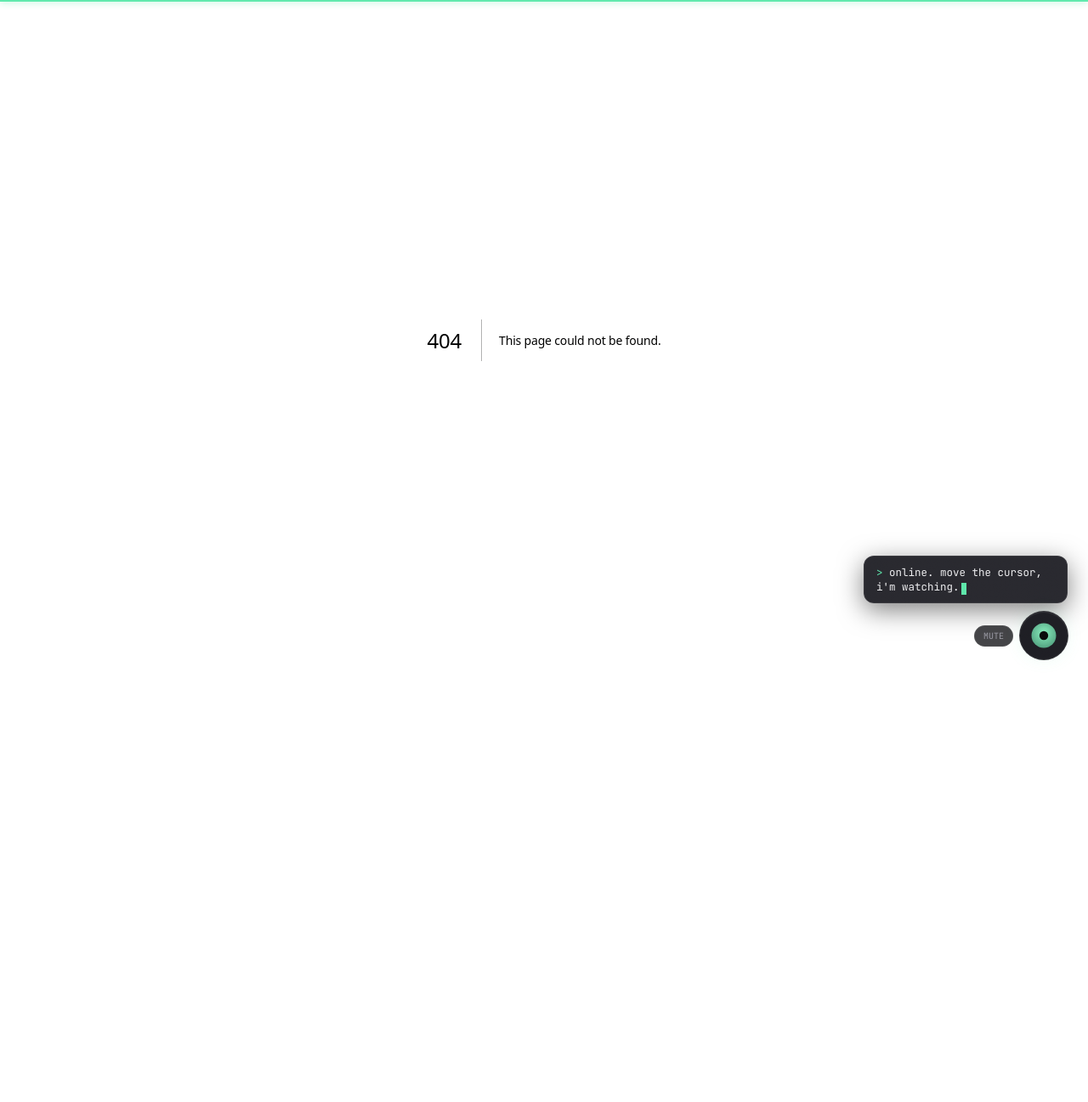
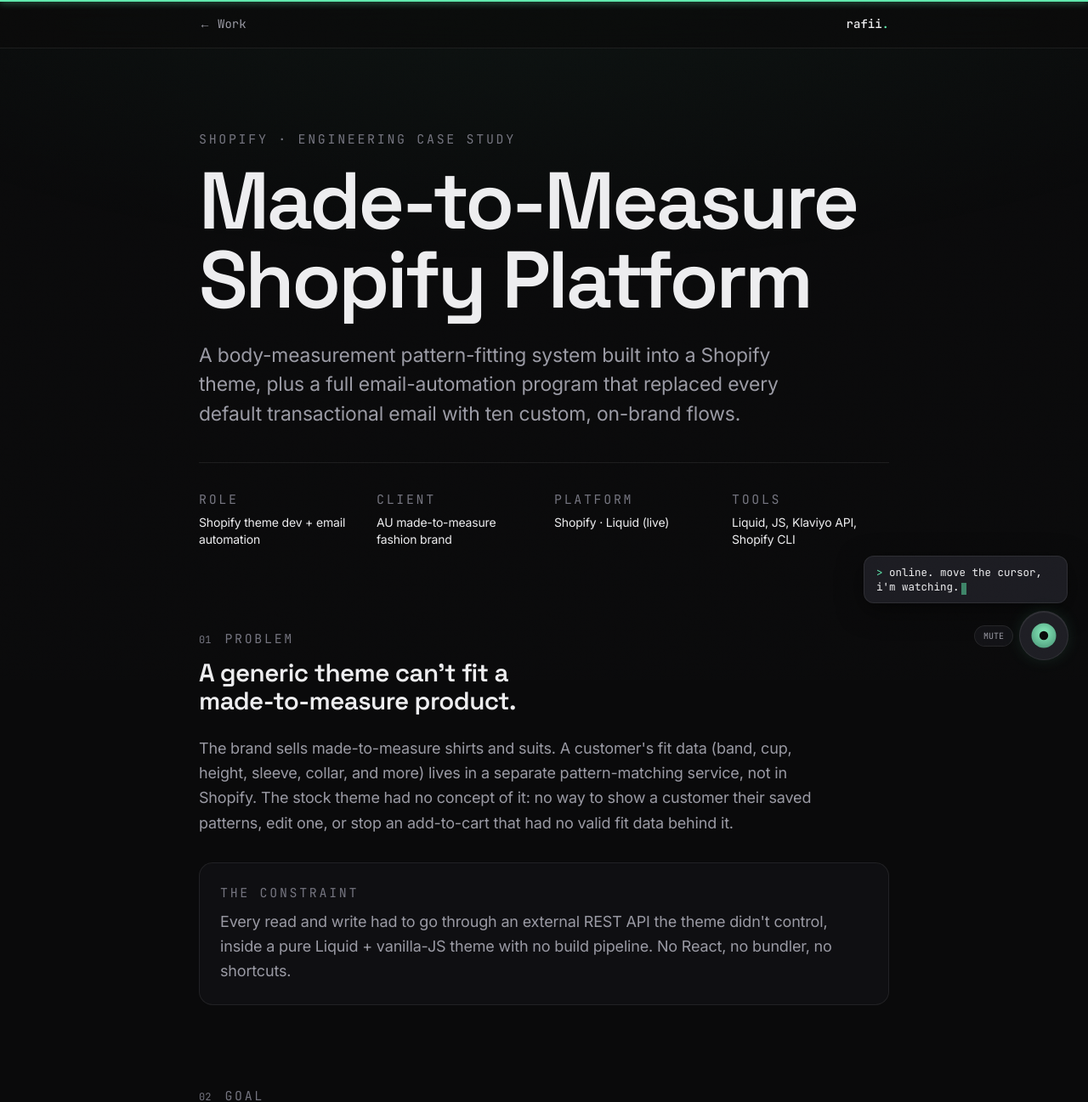
Before and after one commit to rafiimanggala/porto-web, a Next.js app: page /work/made-to-measure-shopify in a window 1280 px wide. Before the commit this address had no page. Shown: the top 1297 px of the page at 85% size. Before the commit the page ends 800 px from the top, so only its background shows below. Built offline with nearby package versions, Linux system fonts and the light colour scheme.

Commit message:
feat(work): add Made-to-Measure Shopify Platform case study
Third case study covering the pattern-fitting editor and the ten-flow
Klaviyo email automation, anonymized (no client/brand name). No client
screenshots; uses the same abstract diagram/panel components as the
Streak case study.

```diff
--- a/src/app/sitemap.ts
+++ b/src/app/sitemap.ts
@@ -7,5 +7,6 @@
     { url: `${base}/`, changeFrequency: "monthly", priority: 1 },
     { url: `${base}/work/spotter-eld`, changeFrequency: "yearly", priority: 0.6 },
     { url: `${base}/work/streak`, changeFrequency: "yearly", priority: 0.6 },
+    { url: `${base}/work/made-to-measure-shopify`, changeFrequency: "yearly", priority: 0.6 },
   ];
 }
--- /dev/null
+++ b/src/app/work/made-to-measure-shopify/page.tsx
@@ -0,0 +1,181 @@
+import type { Metadata } from "next";
+import {
+  CaseShell,
+  CaseHero,
+  Section,
+  Lead,
+  Callout,
+  NextCase,
+} from "@/components/work/casestudy";
+
+export const metadata: Metadata = {
+  title: "Made-to-Measure Shopify Platform · Case study · Rafii Manggala",
+  description:
+    "A body-measurement pattern-fitting system built into a Shopify theme, plus ten Klaviyo flows that replaced every default transactional email.",
+};
+
+/* ---- small in-page diagram + system bits (presentational, no client screenshots) ---- */
+
+function PatternFlow() {
+  const steps = ["Get Fitted", "Edit Pattern", "Save As New", "Select Other", "Add to Cart"];
+  return (
+    <div className="mt-8 flex flex-wrap items-center gap-2 rounded-2xl border border-line bg-surface-1 p-6">
+      {steps.map((s, i) => (
+        <div key={s} className="flex items-center gap-2">
+          <span className="rounded-full border border-line-strong bg-surface-2 px-4 py-2 text-sm text-fg">
+            {s}
+          </span>
+          {i < steps.length - 1 ? (
+            <span className="text-mute" aria-hidden>
+              &rarr;
+            </span>
+          ) : null}
+        </div>
+      ))}
+    </div>
+  );
+}
+
+function FlowStatus({ flows }: { flows: string[] }) {
+  return (
+    <div className="mt-8 grid gap-2.5 rounded-2xl border border-line bg-surface-1 p-6 sm:grid-cols-2">
+      {flows.map((f) => (
+        <div key={f} className="flex items-center gap-3">
+          <span className="h-2 w-2 shrink-0 rounded-full bg-accent" />
+          <span className="text-sm text-fg">{f}</span>
+          <span className="mono ml-auto text-xs text-mute">live</span>
+        </div>
+      ))}
+    </div>
+  );
+}
+
+function Columns2({ children }: { children: React.ReactNode }) {
+  return <div className="mt-6 grid gap-4 sm:grid-cols-2">{children}</div>;
+}
+function Mini({ title, body }: { title: string; body: string }) {
+  return (
+    <div className="rounded-2xl border border-line bg-surface-1 p-5">
+      <div className="text-sm font-medium text-fg">{title}</div>
+      <p className="mt-2 text-sm leading-relaxed text-dim">{body}</p>
+    </div>
+  );
+}
+
+export default function MadeToMeasureShopifyCase() {
+  return (
+    <CaseShell>
+      <CaseHero
+        eyebrow="Shopify · Engineering case study"
+        title="Made-to-Measure Shopify Platform"
+        subtitle="A body-measurement pattern-fitting system built into a Shopify theme, plus a full email-automation program that replaced every default transactional email with ten custom, on-brand flows."
+        meta={[
+          { label: "Role", value: "Shopify theme dev + email automation" },
+          { label: "Client", value: "AU made-to-measure fashion brand" },
+          { label: "Platform", value: "Shopify · Liquid (live)" },
+          { label: "Tools", value: "Liquid, JS, Klaviyo API, Shopify CLI" },
+        ]}
+      />
+
+      <Section n="01" kicker="Problem" title="A generic theme can't fit a made-to-measure product.">
+        <Lead>
+          The brand sells made-to-measure shirts and suits. A customer&apos;s
+          fit data (band, cup, height, sleeve, collar, and more) lives in a
+          separate pattern-matching service, not in Shopify. The stock theme
+          had no concept of it: no way to show a customer their saved
+          patterns, edit one, or stop an add-to-cart that had no valid fit
+          data behind it.
+        </Lead>
+        <Callout title="The constraint">
+          Every read and write had to go through an external REST API the
+          theme didn&apos;t control, inside a pure Liquid + vanilla-JS theme
+          with no build pipeline. No React, no bundler, no shortcuts.
+        </Callout>
+      </Section>
+
+      <Section n="02" kicker="Goal" title="Turn a stock theme into a fitting workstation.">
+        <Lead>
+          The editor had to live inline on the product page, not in a
+          separate app tab, and had to survive real customer behaviour:
+          renaming a pattern, cloning one instead of overwriting it, bailing
+          out mid-edit, and switching between a saved pattern and a fresh
+          fitting without ever showing a broken state.
+        </Lead>
+      </Section>
+
+      <Section n="03" kicker="Editor" title="An inline pattern editor, wired to an external API.">
+        <Lead>
+          The flow below is the spine of the feature: a customer gets fitted
+          once, then can reopen, tweak, rename, or clone that pattern
+          straight from the product page.
+        </Lead>
+        <PatternFlow />
+        <Columns2>
+          <Mini
+            title="Save As New, not overwrite"
+            body="Cloning a pattern auto-renames it (date-stamped, with an incrementing suffix) instead of silently overwriting the original submission."
+          />
+          <Mini
+            title="Gender filter that never blocks"
+            body="Patterns are filtered to the product's gender when a match exists, but fall back to showing everything rather than hiding the editor when the account has none. A stricter version shipped first and was rolled back after it hid the dropdown too aggressively."
+          />
+        </Columns2>
+      </Section>
+
+      <Section n="04" kicker="Debugging" title="The theme bugs were in the small print.">
+        <Lead>
+          A login redirect bug traced back to three copies of the same
+          broken helper function layered on top of each other in the theme
+          layout, each fighting the others with <code>!important</code>{" "}
+          overrides. A &quot;preferred store&quot; menu going blank turned
+          out to be a metafield-only lookup with no fallback, fixed with a
+          local-storage read the profile page was already writing to.
+        </Lead>
+        <Callout title="Trust the deployed bytes, not your browser">
+          A font-size change looked stuck at 12px in the browser no matter
+          what shipped. Rather than chase a phantom CSS bug, the fix was
+          verified against a raw pull of the live theme and the CDN asset
+          bytes directly. It was rendering correctly. The browser&apos;s
+          local rendering was the outlier, not the deploy.
+        </Callout>
+      </Section>
+
+      <Section n="05" kicker="Email automation" title="Ten Klaviyo flows replaced Shopify's defaults.">
+        <Lead>
+          Order confirmation, shipping, delivery, in-store collection, store
+          pickup ready, password reset, welcome, account activation, and two
+          appointment flows, all rebuilt as dynamic templates mapped to real
+          Shopify order and customer data: line items, addresses, payment
+          method, and per-item variant options like collar and cuff style.
+        </Lead>
+        <FlowStatus
+          flows={[
+            "Order Confirmation",
+            "Shipping Notification",
+            "Delivery Confirmation",
+            "Order Collected",
+            "Store Collection Ready",
+            "Welcome Email",
+            "Account Activation",
+            "Password Reset",
+            "Appointment Confirmation",
+            "Appointment Reminder",
+          ]}
+        />
+      </Section>
+
+      <Section n="06" kicker="Outcome" title="Shipped, live, and still evolving.">
+        <Lead>
+          The fitting editor and all ten email flows are live in production.
+          Every theme push went out behind a full backup and a git tag, so
+          every round of client feedback could ship the same day without
+          risking the storefront. It&apos;s an ongoing engagement: new
+          rounds of fixes and refinements still come in and go out the same
+          way.
+        </Lead>
+      </Section>
+
+      <NextCase href="/work/spotter-eld" label="Next case study" title="Spotter ELD" />
+    </CaseShell>
+  );
+}
--- a/src/app/work/streak/page.tsx
+++ b/src/app/work/streak/page.tsx
@@ -277,9 +277,9 @@
       </Section>
 
       <NextCase
-        href="/work/spotter-eld"
+        href="/work/made-to-measure-shopify"
         label="Next case study"
-        title="Spotter ELD"
+        title="Made-to-Measure Shopify Platform"
       />
     </CaseShell>
   );
--- a/src/components/SelectedWork.tsx
+++ b/src/components/SelectedWork.tsx
@@ -30,6 +30,15 @@
     tags: ["UX", "Web app", "Live"],
     status: "Live",
   },
+  {
+    slug: "made-to-measure-shopify",
+    title: "Made-to-Measure Shopify Platform",
+    blurb:
+      "A body-measurement pattern-fitting editor built into a Shopify theme, plus ten Klaviyo flows that replaced every default transactional email.",
+    thumb: "/work/made-to-measure-shopify/thumb.svg",
+    tags: ["Shopify", "Liquid", "Email automation"],
+    status: "Live",
+  },
 ];
 
 export default function SelectedWork() {
@@ -37,11 +46,11 @@
     <Section
       id="uiux"
       index="05"
-      label="UI/UX"
-      title="Selected UI/UX work"
-      intro="Two case studies that show the process, not just the result: the problem, the flow, the system, and the screens."
+      label="Work"
+      title="Selected work"
+      intro="Three case studies that show the process, not just the result: the problem, the build, and the outcome."
     >
-      <div className="grid gap-6 sm:grid-cols-2">
+      <div className="grid gap-6 sm:grid-cols-2 lg:grid-cols-3">
         {cases.map((c, i) => (
           <Reveal key={c.slug} delay={i * 0.06}>
             <Link
```
Also changed, not shown: public/work/made-to-measure-shopify/thumb.svg (added).
